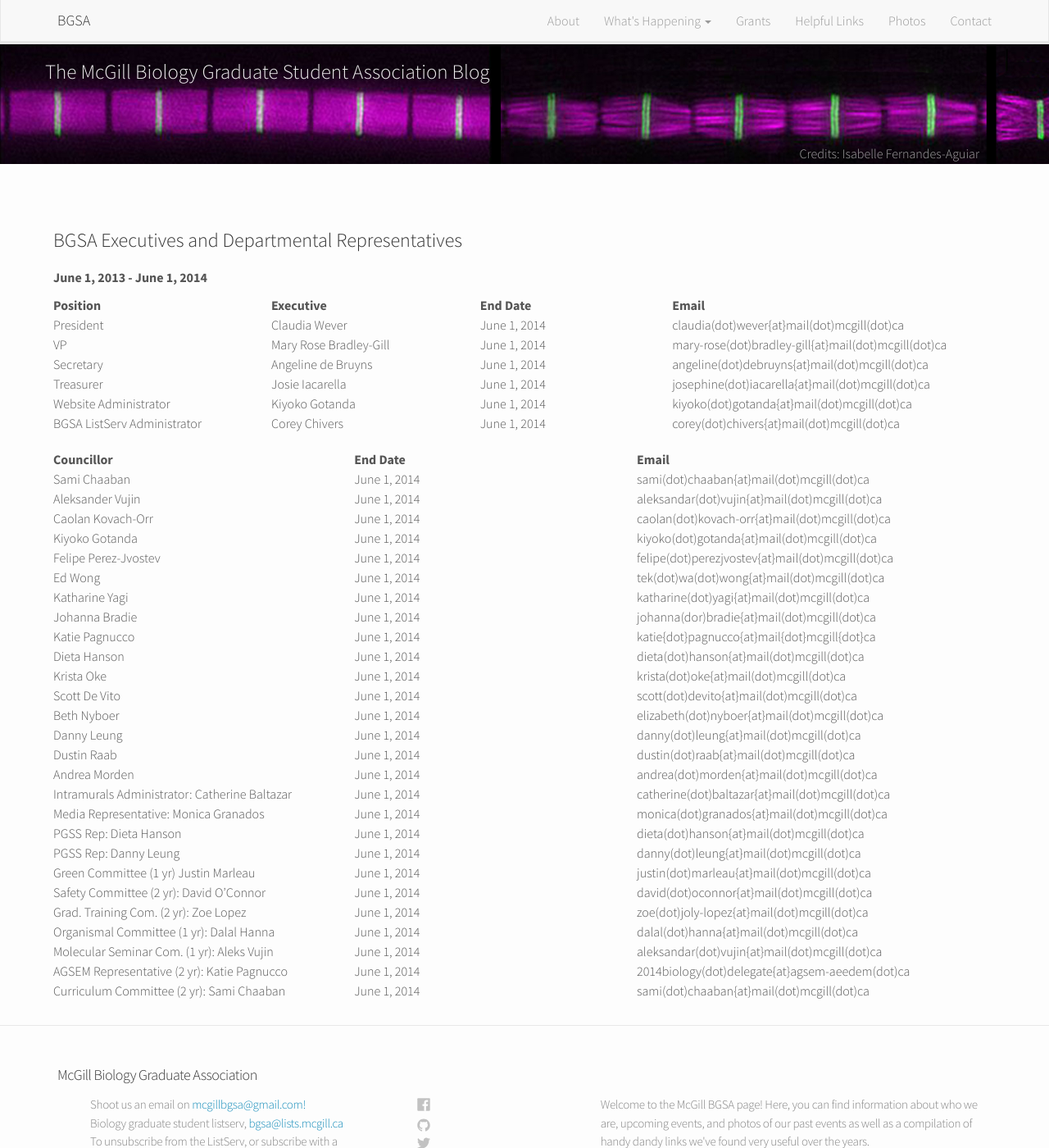
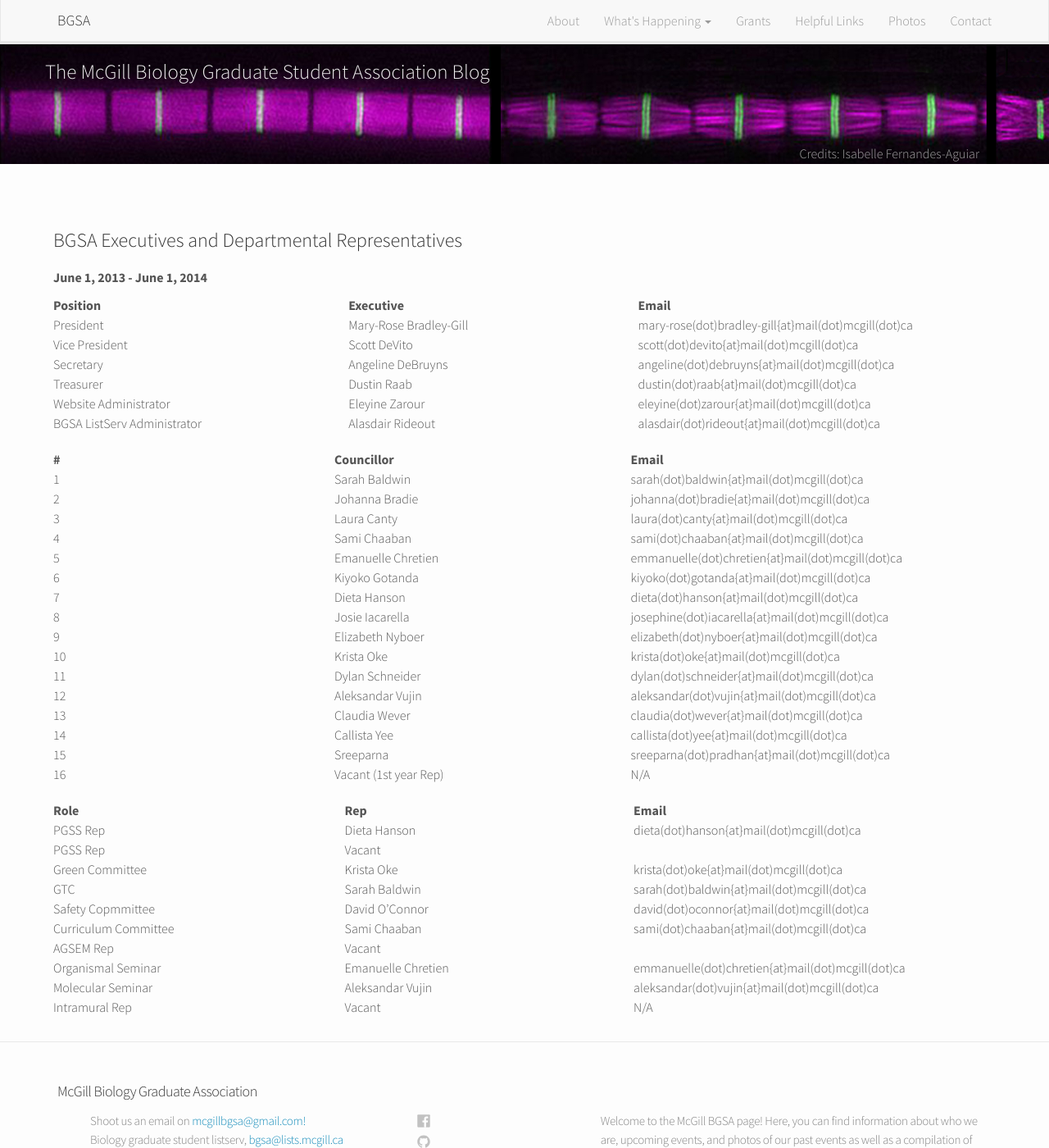
Before and after one commit to McGillBGSA/McGillBGSA.github.io, a Jekyll site: the page built from contact.md, in a window 1280 px wide and 1400 px high. Shown: the whole window at 82% size. Built offline with Jekyll 4.4.1, drawn with Linux system fonts in a browser that asks for light colours; nearby versions of some CDN libraries.

Commit message:
update contact list to this year's

```diff
--- a/contact.md
+++ b/contact.md
@@ -7,43 +7,45 @@ id: "contact"
 
 **June 1, 2013 - June 1, 2014**
 
-Position | Executive | End Date | Email
------|----|----| ----
-President |Claudia Wever | June 1, 2014 | claudia(dot)wever{at}mail(dot)mcgill(dot)ca
-VP | Mary Rose Bradley-Gill | June 1, 2014 | mary-rose(dot)bradley-gill{at}mail(dot)mcgill(dot)ca
-Secretary | Angeline de Bruyns | June 1, 2014 | angeline(dot)debruyns{at}mail(dot)mcgill(dot)ca
-Treasurer |  Josie Iacarella | June 1, 2014 | josephine(dot)iacarella{at}mail(dot)mcgill(dot)ca
-Website Administrator |  Kiyoko Gotanda | June 1, 2014 | kiyoko(dot)gotanda{at}mail(dot)mcgill(dot)ca
-BGSA ListServ Administrator |  Corey Chivers | June 1, 2014 | corey(dot)chivers{at}mail(dot)mcgill(dot)ca
+Position | Executive | Email
+-----|----|----
+President|Mary-Rose Bradley-Gill|mary-rose(dot)bradley-gill{at}mail(dot)mcgill(dot)ca
+Vice President|Scott DeVito|scott(dot)devito{at}mail(dot)mcgill(dot)ca
+Secretary|Angeline DeBruyns|angeline(dot)debruyns{at}mail(dot)mcgill(dot)ca
+Treasurer  |Dustin Raab|dustin(dot)raab{at}mail(dot)mcgill(dot)ca
+Website Administrator|Eleyine Zarour|eleyine(dot)zarour{at}mail(dot)mcgill(dot)ca
+BGSA ListServ Administrator|Alasdair Rideout|alasdair(dot)rideout{at}mail(dot)mcgill(dot)ca
 
 
 
-Councillor | End Date | Email
+\#| Councillor | Email
 ----|----|----
-Sami Chaaban | June 1, 2014 | sami(dot)chaaban{at}mail(dot)mcgill(dot)ca
-Aleksander Vujin | June 1, 2014 | aleksandar(dot)vujin{at}mail(dot)mcgill(dot)ca
-Caolan Kovach-Orr | June 1, 2014 | caolan(dot)kovach-orr{at}mail(dot)mcgill(dot)ca
-Kiyoko Gotanda | June 1, 2014 | kiyoko(dot)gotanda{at}mail(dot)mcgill(dot)ca
-Felipe Perez-Jvostev | June 1, 2014 | felipe(dot)perezjvostev{at}mail(dot)mcgill(dot)ca
-Ed Wong | June 1, 2014 | tek(dot)wa(dot)wong{at}mail(dot)mcgill(dot)ca
-Katharine Yagi | June 1, 2014 | katharine(dot)yagi{at}mail(dot)mcgill(dot)ca
-Johanna Bradie | June 1, 2014 | johanna(dor)bradie{at}mail(dot)mcgill(dot)ca
-Katie Pagnucco | June 1, 2014 | katie{dot}pagnucco{at}mail{dot}mcgill{dot}ca
-Dieta Hanson | June 1, 2014 | dieta(dot)hanson{at}mail(dot)mcgill(dot)ca
-Krista Oke | June 1, 2014 | krista(dot)oke{at}mail(dot)mcgill(dot)ca
-Scott De Vito | June 1, 2014 | scott(dot)devito{at}mail(dot)mcgill(dot)ca
-Beth Nyboer | June 1, 2014 | elizabeth(dot)nyboer{at}mail(dot)mcgill(dot)ca
-Danny Leung | June 1, 2014 | danny(dot)leung{at}mail(dot)mcgill(dot)ca
-Dustin Raab | June 1, 2014 | dustin(dot)raab{at}mail(dot)mcgill(dot)ca
-Andrea Morden | June 1, 2014 | andrea(dot)morden{at}mail(dot)mcgill(dot)ca
-Intramurals Administrator: Catherine Baltazar | June 1, 2014 | catherine(dot)baltazar{at}mail(dot)mcgill(dot)ca
-Media Representative: Monica Granados | June 1, 2014 | monica(dot)granados{at}mail(dot)mcgill(dot)ca
-PGSS Rep: Dieta Hanson  | June 1, 2014 | dieta(dot)hanson{at}mail(dot)mcgill(dot)ca
-PGSS Rep: Danny Leung | June 1, 2014 | danny(dot)leung{at}mail(dot)mcgill(dot)ca
-Green Committee (1 yr) Justin Marleau | June 1, 2014 | justin(dot)marleau{at}mail(dot)mcgill(dot)ca
- Safety Committee (2 yr):  David O'Connor | June 1, 2014 | david(dot)oconnor{at}mail(dot)mcgill(dot)ca
-Grad. Training Com. (2 yr): Zoe Lopez | June 1, 2014 | zoe(dot)joly-lopez{at}mail(dot)mcgill(dot)ca
- Organismal Committee (1 yr): Dalal Hanna | June 1, 2014 | dalal(dot)hanna{at}mail(dot)mcgill(dot)ca
-Molecular Seminar Com. (1 yr): Aleks Vujin | June 1, 2014 | aleksandar(dot)vujin{at}mail(dot)mcgill(dot)ca
-AGSEM Representative (2 yr): Katie Pagnucco | June 1, 2014 | 2014biology(dot)delegate{at}agsem-aeedem(dot)ca
-Curriculum Committee (2 yr): Sami Chaaban | June 1, 2014 | sami(dot)chaaban{at}mail(dot)mcgill(dot)ca
+1|Sarah Baldwin|sarah(dot)baldwin{at}mail(dot)mcgill(dot)ca
+2|Johanna Bradie|johanna(dot)bradie{at}mail(dot)mcgill(dot)ca
+3|Laura Canty|laura(dot)canty{at}mail(dot)mcgill(dot)ca
+4|Sami Chaaban|sami(dot)chaaban{at}mail(dot)mcgill(dot)ca
+5|Emanuelle Chretien|emmanuelle(dot)chretien{at}mail(dot)mcgill(dot)ca
+6|Kiyoko Gotanda|kiyoko(dot)gotanda{at}mail(dot)mcgill(dot)ca
+7|Dieta Hanson|dieta(dot)hanson{at}mail(dot)mcgill(dot)ca
+8|Josie Iacarella|josephine(dot)iacarella{at}mail(dot)mcgill(dot)ca
+9|Elizabeth Nyboer|elizabeth(dot)nyboer{at}mail(dot)mcgill(dot)ca
+10|Krista Oke|krista(dot)oke{at}mail(dot)mcgill(dot)ca
+11|Dylan Schneider|dylan(dot)schneider{at}mail(dot)mcgill(dot)ca
+12|Aleksandar Vujin|aleksandar(dot)vujin{at}mail(dot)mcgill(dot)ca
+13|Claudia Wever|claudia(dot)wever{at}mail(dot)mcgill(dot)ca
+14|Callista Yee|callista(dot)yee{at}mail(dot)mcgill(dot)ca
+15|Sreeparna|sreeparna(dot)pradhan{at}mail(dot)mcgill(dot)ca
+16|Vacant (1st year Rep)|N/A
+
+Role| Rep | Email
+----|----|----
+PGSS Rep|Dieta Hanson|dieta(dot)hanson{at}mail(dot)mcgill(dot)ca
+PGSS Rep|Vacant|
+Green Committee|Krista Oke|krista(dot)oke{at}mail(dot)mcgill(dot)ca
+GTC|Sarah Baldwin|sarah(dot)baldwin{at}mail(dot)mcgill(dot)ca
+Safety Copmmittee|David O'Connor|david(dot)oconnor{at}mail(dot)mcgill(dot)ca
+Curriculum Committee|Sami Chaaban|sami(dot)chaaban{at}mail(dot)mcgill(dot)ca
+AGSEM Rep|Vacant|
+Organismal Seminar|Emanuelle Chretien|emmanuelle(dot)chretien{at}mail(dot)mcgill(dot)ca
+Molecular Seminar|Aleksandar Vujin|aleksandar(dot)vujin{at}mail(dot)mcgill(dot)ca
+Intramural Rep| Vacant | N/A
```
